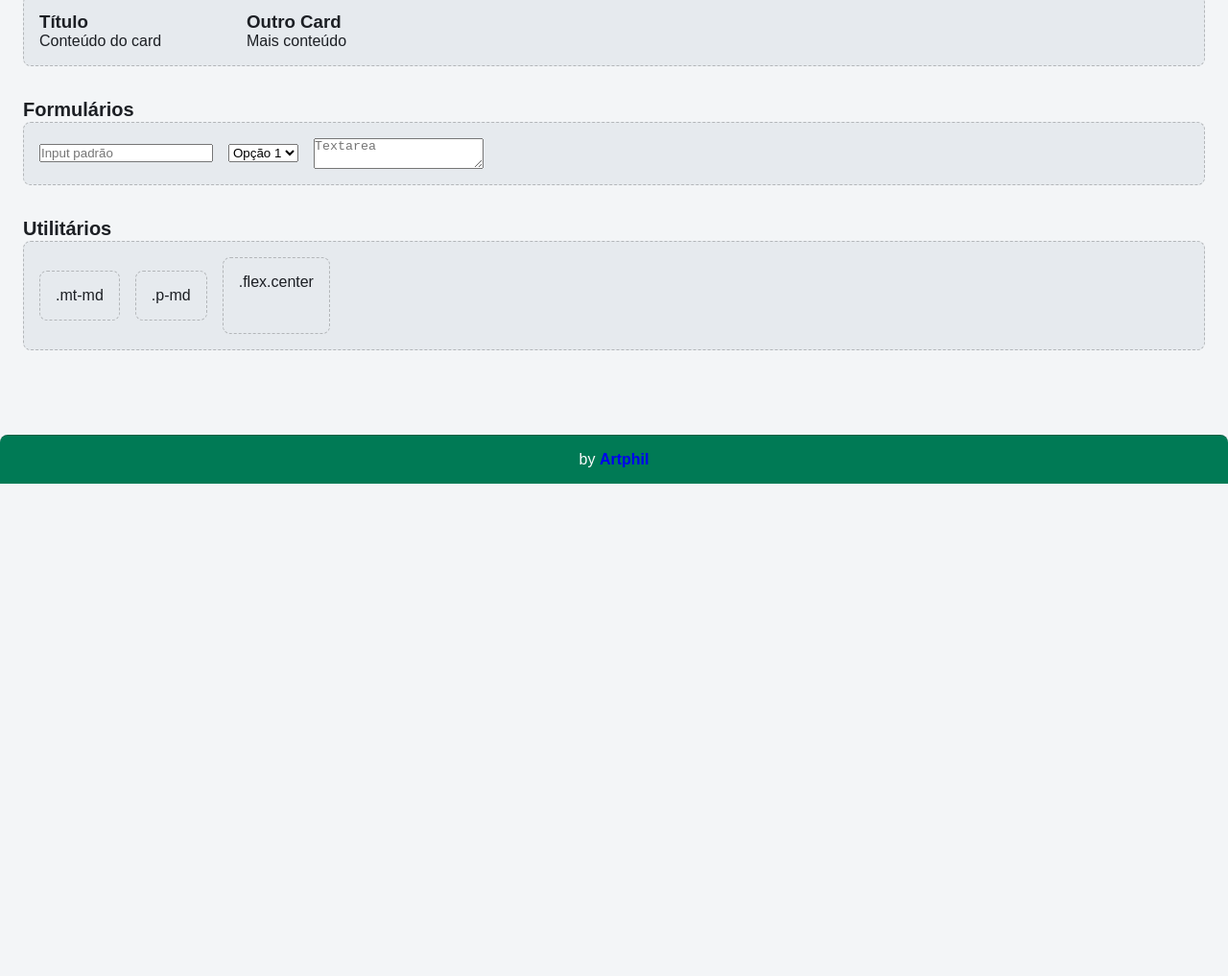
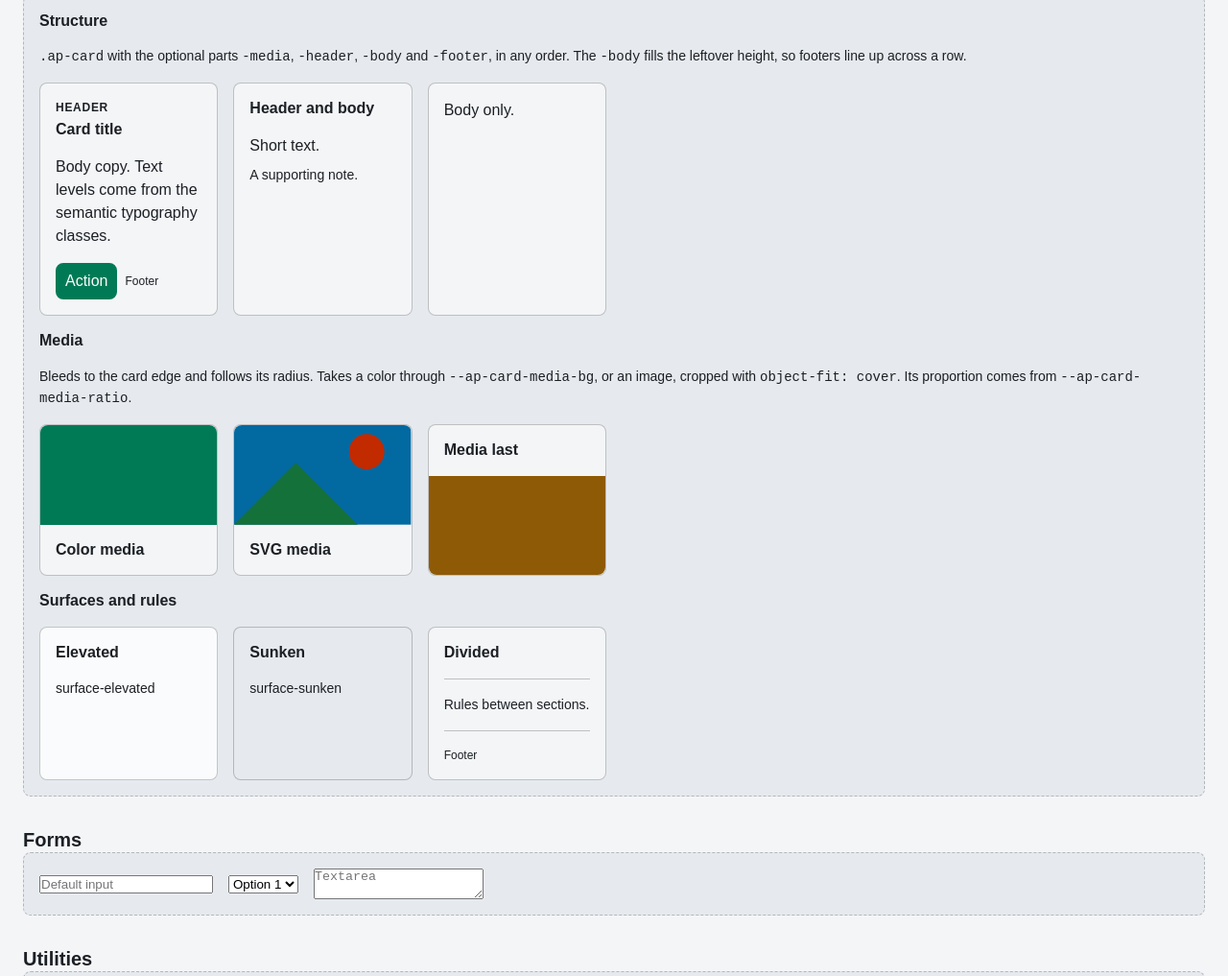
Before and after one commit to artphil/artphil-design-system, a website: page docs/index.html in a window 1280 px wide. Shown: the part 1154-2171 px from the top of the page at 96% size. Before the commit the page ends 1658 px from the top, so only its background shows below. Drawn offline with Linux system fonts and the light colour scheme.

Commit message:
feat/cards

```diff
--- /dev/null
+++ b/components/card.css
@@ -0,0 +1,96 @@
+/* components/card.css */
+
+@layer components {
+  .ap-card {
+    --ap-card-bg: var(--ap-color-surface);
+    --ap-card-border-color: var(--ap-color-divider);
+    --ap-card-radius: var(--ap-border-radius);
+    --ap-card-padding: var(--ap-spacing-md);
+    --ap-card-gap: var(--ap-spacing-md);
+    --ap-card-media-ratio: 16 / 9;
+    --ap-card-media-bg: transparent;
+
+    display: flex;
+    flex-direction: column;
+    gap: var(--ap-card-gap);
+
+    padding: var(--ap-card-padding);
+    background: var(--ap-card-bg);
+    border: 1px solid var(--ap-card-border-color);
+    border-radius: var(--ap-card-radius);
+  }
+
+  /* media — bleeds past the card padding to meet the border */
+  .ap-card-media {
+    aspect-ratio: var(--ap-card-media-ratio);
+    margin-inline: calc(var(--ap-card-padding) * -1);
+    background: var(--ap-card-media-bg);
+  }
+
+  .ap-card-media:first-child {
+    margin-block-start: calc(var(--ap-card-padding) * -1);
+    border-radius: var(--ap-card-radius) var(--ap-card-radius) 0 0;
+  }
+
+  .ap-card-media:last-child {
+    margin-block-end: calc(var(--ap-card-padding) * -1);
+    border-radius: 0 0 var(--ap-card-radius) var(--ap-card-radius);
+  }
+
+  .ap-card-media:only-child {
+    border-radius: var(--ap-card-radius);
+  }
+
+  /* :where() keeps this at zero specificity, so a project overrides it
+     without having to outbid the library */
+  .ap-card-media :where(img, svg, video) {
+    display: block;
+    width: 100%;
+    height: 100%;
+    object-fit: cover;
+    border-radius: inherit;
+  }
+
+  /* sections — layout only; text keeps coming from the typography classes */
+  .ap-card-header {
+    display: flex;
+    flex-direction: column;
+    gap: var(--ap-spacing-xs);
+  }
+
+  .ap-card-body {
+    display: flex;
+    flex-direction: column;
+    gap: var(--ap-spacing-sm);
+
+    /* fills the leftover height so footers line up across a row of cards */
+    flex: 1;
+  }
+
+  .ap-card-footer {
+    display: flex;
+    flex-wrap: wrap;
+    align-items: center;
+    gap: var(--ap-spacing-sm);
+  }
+
+  /* surfaces */
+  .ap-card--elevated {
+    --ap-card-bg: var(--ap-color-surface-elevated);
+  }
+
+  .ap-card--sunken {
+    --ap-card-bg: var(--ap-color-surface-sunken);
+  }
+
+  /* rules between sections, inset to the content width */
+  .ap-card--divided .ap-card-header {
+    padding-block-end: var(--ap-card-gap);
+    border-block-end: 1px solid var(--ap-card-border-color);
+  }
+
+  .ap-card--divided .ap-card-footer {
+    padding-block-start: var(--ap-card-gap);
+    border-block-start: 1px solid var(--ap-card-border-color);
+  }
+}
--- a/components/index.css
+++ b/components/index.css
@@ -1,4 +1,5 @@
 /* components/index.css */
 
 @import "./button.css";
+@import "./card.css";
 @import "./typography.css";
--- a/docs/doc.css
+++ b/docs/doc.css
@@ -34,37 +34,18 @@ strong {
   gap: var(--ap-spacing-md);
 }
 
-.color-card {
-  border-radius: var(--ap-border-radius);
-  overflow: hidden;
-  border: 1px solid var(--ap-color-divider);
+/* the docs cards are .ap-card; only the scale and the fixed-height colour
+   band are tuned here, both through variables */
+.color-card,
+.typography-card {
+  --ap-card-padding: var(--ap-spacing-sm);
+  --ap-card-gap: var(--ap-spacing-sm);
 }
 
 .color-preview {
+  --ap-card-media-ratio: auto;
+
   height: 80px;
-}
-
-.color-info {
-  padding: var(--ap-spacing-sm);
-  font-size: var(--ap-font-size-sm);
-  background: var(--ap-color-surface-elevated);
-}
-
-.typography-card {
-  border-radius: var(--ap-border-radius);
-  overflow: hidden;
-  border: 1px solid var(--ap-color-divider);
-}
-
-.typography-preview {
-  padding: var(--ap-spacing-sm);
-  background: var(--ap-color-surface);
-}
-
-.typography-info {
-  padding: var(--ap-spacing-sm);
-  font-size: var(--ap-font-size-sm);
-  background: var(--ap-color-surface-elevated);
 }
 
 .component-row {
--- a/docs/index.html
+++ b/docs/index.html
@@ -1,11 +1,11 @@
 <!doctype html>
-<html lang="pt-BR">
+<html lang="en">
   <head>
     <meta charset="UTF-8" />
     <meta name="viewport" content="width=device-width, initial-scale=1" />
     <title>Artphil Design System</title>
 
-    <!-- o reset é opt-in: esta página quer os defaults de fluxo -->
+    <!-- the reset is opt-in; this page wants the flow defaults -->
     <link rel="stylesheet" href="../base/reset.css" />
     <link rel="stylesheet" href="../index.css" />
     <link rel="stylesheet" href="./doc.css" />
@@ -23,9 +23,9 @@
     </header>
 
     <main>
-      <!-- ================= CORES ================= -->
+      <!-- ================= COLORS ================= -->
       <div class="section">
-        <h2 class="ap-heading2">Cores</h2>
+        <h2 class="ap-heading2">Colors</h2>
         <div class="box">
           <div class="grid" id="colors-grid">
             <div class="color-card">
@@ -42,9 +42,9 @@
         </div>
       </div>
 
-      <!-- ================= TIPOGRAFIA ================= -->
+      <!-- ================= TYPOGRAPHY ================= -->
       <div class="section">
-        <h2 class="ap-heading2">Tipografia</h2>
+        <h2 class="ap-heading2">Typography</h2>
         <div class="box">
           <h3 class="ap-heading3">Tokens</h3>
           <div class="box" id="typography-grid"></div>
@@ -63,9 +63,9 @@
         </div>
       </div>
 
-      <!-- ================= BOTÕES ================= -->
+      <!-- ================= BUTTONS ================= -->
       <div class="section">
-        <h2 class="ap-heading2">Botões</h2>
+        <h2 class="ap-heading2">Buttons</h2>
 
         <div class="box">
           <h3 class="ap-heading3">Default</h3>
@@ -142,39 +142,157 @@
         <h2 class="ap-heading2">Cards</h2>
 
         <div class="box">
-          <div class="component-row">
-            <div class="card" style="width: 200px">
-              <h3>Título</h3>
-              <p>Conteúdo do card</p>
+          <h3 class="ap-heading3">Structure</h3>
+          <p class="ap-note">
+            <code>.ap-card</code> with the optional parts <code>-media</code>,
+            <code>-header</code>, <code>-body</code> and <code>-footer</code>,
+            in any order. The <code>-body</code> fills the leftover height, so
+            footers line up across a row.
+          </p>
+
+          <div class="grid">
+            <div class="ap-card">
+              <div class="ap-card-header">
+                <span class="ap-kicker">Header</span>
+                <h4 class="ap-heading3">Card title</h4>
+              </div>
+              <div class="ap-card-body">
+                <p class="ap-body">
+                  Body copy. Text levels come from the semantic typography
+                  classes.
+                </p>
+              </div>
+              <div class="ap-card-footer">
+                <button class="ap-button ap-button--primary ap-button--filled">
+                  Action
+                </button>
+                <span class="ap-caption">Footer</span>
+              </div>
             </div>
 
-            <div class="card" style="width: 200px">
-              <h3>Outro Card</h3>
-              <p>Mais conteúdo</p>
+            <div class="ap-card">
+              <div class="ap-card-header">
+                <h4 class="ap-heading3">Header and body</h4>
+              </div>
+              <div class="ap-card-body">
+                <p class="ap-body">Short text.</p>
+                <p class="ap-note">A supporting note.</p>
+              </div>
+            </div>
+
+            <div class="ap-card">
+              <div class="ap-card-body">
+                <p class="ap-body">Body only.</p>
+              </div>
+            </div>
+          </div>
+
+          <h3 class="ap-heading3">Media</h3>
+          <p class="ap-note">
+            Bleeds to the card edge and follows its radius. Takes a color
+            through <code>--ap-card-media-bg</code>, or an image, cropped with
+            <code>object-fit: cover</code>. Its proportion comes from
+            <code>--ap-card-media-ratio</code>.
+          </p>
+
+          <div class="grid">
+            <div class="ap-card">
+              <div
+                class="ap-card-media"
+                style="--ap-card-media-bg: var(--ap-color-primary)"
+              ></div>
+              <div class="ap-card-header">
+                <h4 class="ap-heading3">Color media</h4>
+              </div>
+            </div>
+
+            <div class="ap-card">
+              <div class="ap-card-media">
+                <svg viewBox="0 0 160 90" role="img" aria-label="Example">
+                  <rect width="160" height="90" fill="var(--ap-color-info)" />
+                  <circle
+                    cx="120"
+                    cy="24"
+                    r="16"
+                    fill="var(--ap-color-accent)"
+                  />
+                  <path
+                    d="M0 90 L56 34 L112 90 Z"
+                    fill="var(--ap-color-success)"
+                  />
+                </svg>
+              </div>
+              <div class="ap-card-header">
+                <h4 class="ap-heading3">SVG media</h4>
+              </div>
+            </div>
+
+            <div class="ap-card">
+              <div class="ap-card-header">
+                <h4 class="ap-heading3">Media last</h4>
+              </div>
+              <div
+                class="ap-card-media"
+                style="--ap-card-media-bg: var(--ap-color-warning)"
+              ></div>
+            </div>
+          </div>
+
+          <h3 class="ap-heading3">Surfaces and rules</h3>
+
+          <div class="grid">
+            <div class="ap-card ap-card--elevated">
+              <div class="ap-card-header">
+                <h4 class="ap-heading3">Elevated</h4>
+              </div>
+              <div class="ap-card-body">
+                <p class="ap-note">surface-elevated</p>
+              </div>
+            </div>
+
+            <div class="ap-card ap-card--sunken">
+              <div class="ap-card-header">
+                <h4 class="ap-heading3">Sunken</h4>
+              </div>
+              <div class="ap-card-body">
+                <p class="ap-note">surface-sunken</p>
+              </div>
+            </div>
+
+            <div class="ap-card ap-card--divided">
+              <div class="ap-card-header">
+                <h4 class="ap-heading3">Divided</h4>
+              </div>
+              <div class="ap-card-body">
+                <p class="ap-note">Rules between sections.</p>
+              </div>
+              <div class="ap-card-footer">
+                <span class="ap-caption">Footer</span>
+              </div>
             </div>
           </div>
         </div>
       </div>
 
-      <!-- ================= FORMULÁRIOS ================= -->
+      <!-- ================= FORMS ================= -->
       <div class="section">
-        <h2 class="ap-heading2">Formulários</h2>
+        <h2 class="ap-heading2">Forms</h2>
 
         <div class="box">
           <div class="component-row">
-            <input type="text" placeholder="Input padrão" class="input" />
+            <input type="text" placeholder="Default input" class="input" />
             <select class="input">
-              <option>Opção 1</option>
-              <option>Opção 2</option>
+              <option>Option 1</option>
+              <option>Option 2</option>
             </select>
             <textarea class="input" placeholder="Textarea"></textarea>
           </div>
         </div>
       </div>
 
-      <!-- ================= UTILITÁRIOS ================= -->
+      <!-- ================= UTILITIES ================= -->
       <div class="section">
-        <h2 class="ap-heading2">Utilitários</h2>
+        <h2 class="ap-heading2">Utilities</h2>
 
         <div class="box">
           <div class="component-row">
```
Also changed, not shown: architecture.md (+91 -0 lines), docs/doc.js (+14 -14 lines), README.md.
